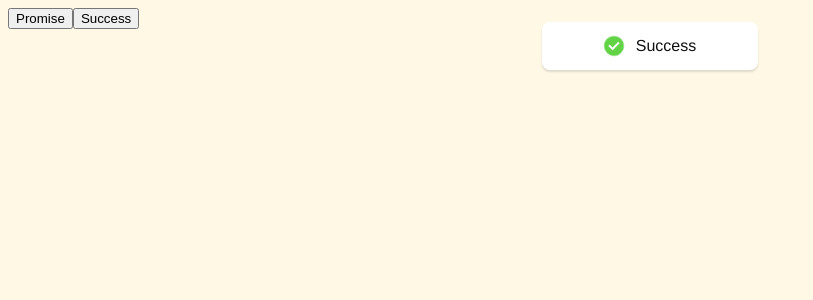
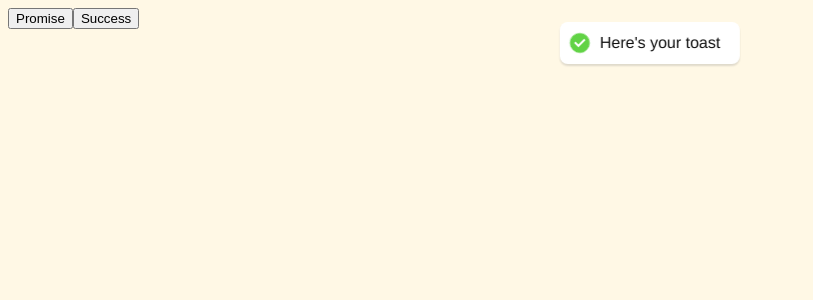
Before and after one commit to SteveYuOWO/vue-hot-toast, a Vue app: page / in a window 1280 px wide. Both pictures are taken after a click on the button "Success". Shown: the top 300 px of the page, without its empty margins (0-813 px from the left). Built offline with nearby package versions, Linux system fonts and the light colour scheme.

Commit message:
feat: misc

```diff
--- a/src/App.vue
+++ b/src/App.vue
@@ -11,22 +11,22 @@ function handlePromise() {
         if (random > 90) {
           reject(new Error("An error occurred after 1 seconds"));
         } else {
-          resolve("success");
+          resolve("Here's your toast");
         }
       }, 1000);
     }),
     {
-      success: "Success!",
-      error: "Error!",
-      loading: "Loading!",
-      position: "top-right",
+      success: "Here's your toast!",
+      error: "Whoops, it burnt!",
+      loading: "Oh no, it's loading...",
+      position: "top-center",
     },
   );
 }
 
 function handleSuccess() {
   const id = toastLoading("Loading...", "top-center");
-  toastSuccess("Success", id, "top-center");
+  toastSuccess("Here's your toast", id, "top-center");
 }
 </script>
 <style>
--- a/src/components/Toaster.vue
+++ b/src/components/Toaster.vue
@@ -13,14 +13,7 @@ const position = computed(() => {
 </script>
 <template>
   <Teleport to="body">
-    <transition
-      name="VueHotToast__teleport-transition"
-      tag="div"
-      class="VueHotToast__teleport-transition"
-    >
-      <div
-        :class="['VueHotToast__toast-container', `VueHotToast__${position}`]"
-      >
+    <div :class="['VueHotToast__toast-container', `VueHotToast__${position}`]">
       <ToasterItem
         v-for="item in globalState.notifications"
         :key="item.id"
@@ -38,6 +31,5 @@ const position = computed(() => {
         "
       />
     </div>
-    </transition>
   </Teleport>
 </template>
--- a/src/core/store.ts
+++ b/src/core/store.ts
@@ -21,7 +21,7 @@ export const toast: CreateToast = (function () {
   const fn = ((options: ToastOptions) => {
     const _options = Object.assign({ ...defaultToastOptions }, options);
     const id = createUUID();
-    globalState.notifications.push(
+    globalState.notifications.unshift(
       ...[
         {
           id,
--- a/src/styles/index.scss
+++ b/src/styles/index.scss
@@ -1,4 +1,4 @@
-@import "animation";
+@use "./animation";
 
 .VueHotToast {
   &__toast-container {
@@ -22,17 +22,15 @@
     background: white;
     color: #101010;
     box-shadow: 0px 2px 2px 0px #10182822;
-    min-width: 200px;
     max-width: 1200px;
-    padding: 14px 8px;
+    padding: 8px 10px;
     border-radius: 8px;
     cursor: pointer;
     pointer-events: auto;
     text-overflow: ellipsis;
-  }
-
-  &__icon {
-    margin-right: 12px;
+    .content {
+      margin: 4px 10px;
+    }
   }
 
   &__top-left {
```
Also changed, not shown: package.json (+11 -11 lines), 2 other files (tests, documents, lock files or other folders). Lines whose indentation alone changed are shown as unchanged.
